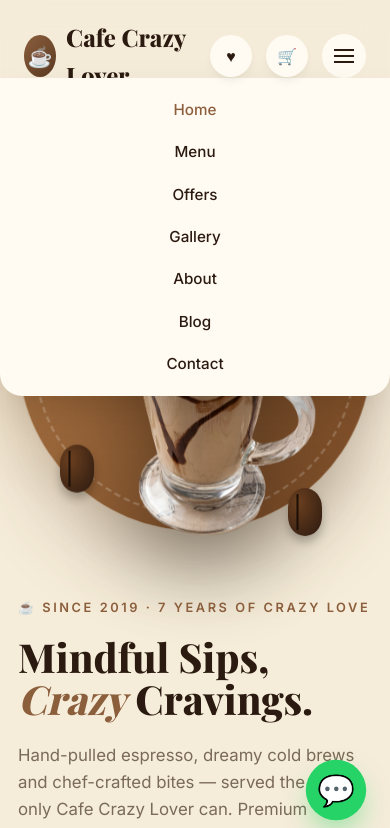
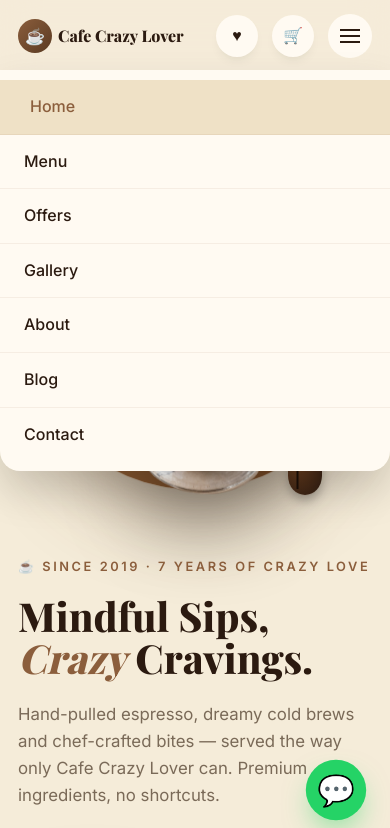
Before and after one commit to Anis-P/Cafe-Crazy-Lover, a plain HTML site: page index.html in a window 390 px wide. Both pictures are taken after a click on the button 344 px from the left and 56 px from the top of the page. Shown: the top 828 px of the page. Drawn offline with nearby package versions, Linux system fonts and the light colour scheme; a web font is replaced by a local one.

Commit message:
Update style.css

```diff
--- a/css/style.css
+++ b/css/style.css
@@ -332,3 +332,78 @@ footer{background:var(--espresso);color:var(--cream);padding:70px 0 30px;margin-
   .form-row{flex-direction:column;gap:0}
   .container{padding:0 18px}
 }
+/* ============================================
+   MOBILE FIXES — All 3 Issues
+   ============================================ */
+
+@media(max-width:720px){
+
+  /* FIX 1 — Text/paragraph going outside screen */
+  body, .container, section, .about-text, .about-grid,
+  .hero-text, p, h1, h2, h3 {
+    word-wrap: break-word !important;
+    overflow-wrap: break-word !important;
+    max-width: 100% !important;
+  }
+
+  .about-grid {
+    display: flex !important;
+    flex-direction: column !important;
+    width: 100% !important;
+  }
+
+  .about-feats {
+    display: grid !important;
+    grid-template-columns: 1fr 1fr !important;
+    gap: 14px !important;
+  }
+
+  /* FIX 2 — Logo name too big on mobile */
+  .logo {
+    font-size: 1rem !important;
+    gap: 6px !important;
+  }
+
+  .logo .logo-mark {
+    width: 34px !important;
+    height: 34px !important;
+    font-size: 16px !important;
+  }
+
+  /* FIX 3 — Mobile menu styling */
+  .nav-links {
+    top: 70px !important;
+    left: 0 !important;
+    right: 0 !important;
+    padding: 10px 0 !important;
+    border-radius: 0 0 20px 20px !important;
+    gap: 0 !important;
+    box-shadow: 0 20px 40px rgba(0,0,0,0.15) !important;
+  }
+
+  .nav-links a {
+    padding: 14px 24px !important;
+    font-size: 1rem !important;
+    border-bottom: 1px solid rgba(139,94,60,0.08) !important;
+    width: 100% !important;
+    display: block !important;
+    text-align: left !important;
+    transition: background 0.2s !important;
+  }
+
+  .nav-links a:hover,
+  .nav-links a.active {
+    background: var(--cream-2) !important;
+    padding-left: 30px !important;
+    color: var(--mocha) !important;
+  }
+
+  .nav-links a:last-child {
+    border-bottom: none !important;
+  }
+
+  /* Fix nav inner padding */
+  .nav-inner {
+    padding: 14px 18px !important;
+  }
+}
```
